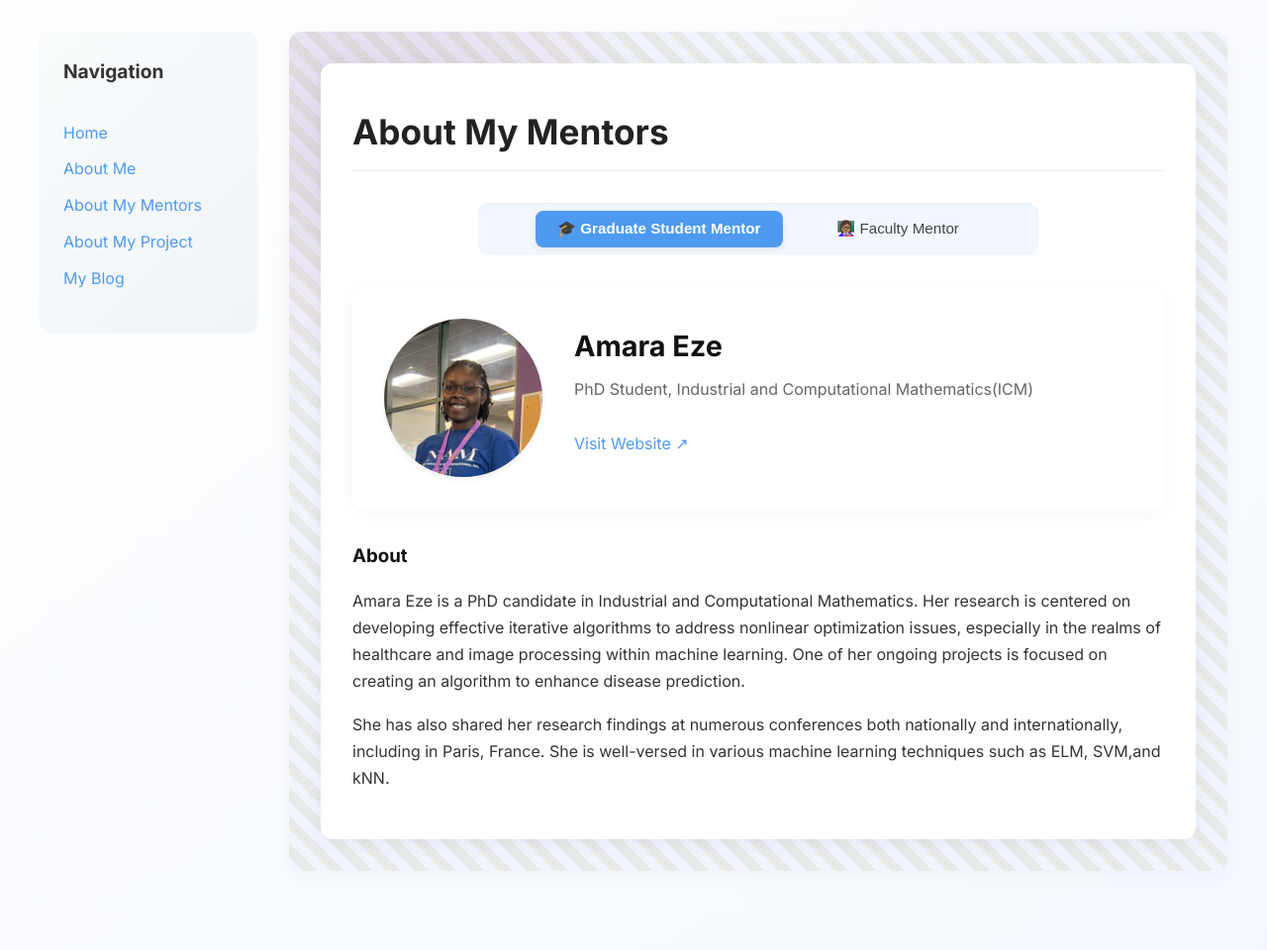
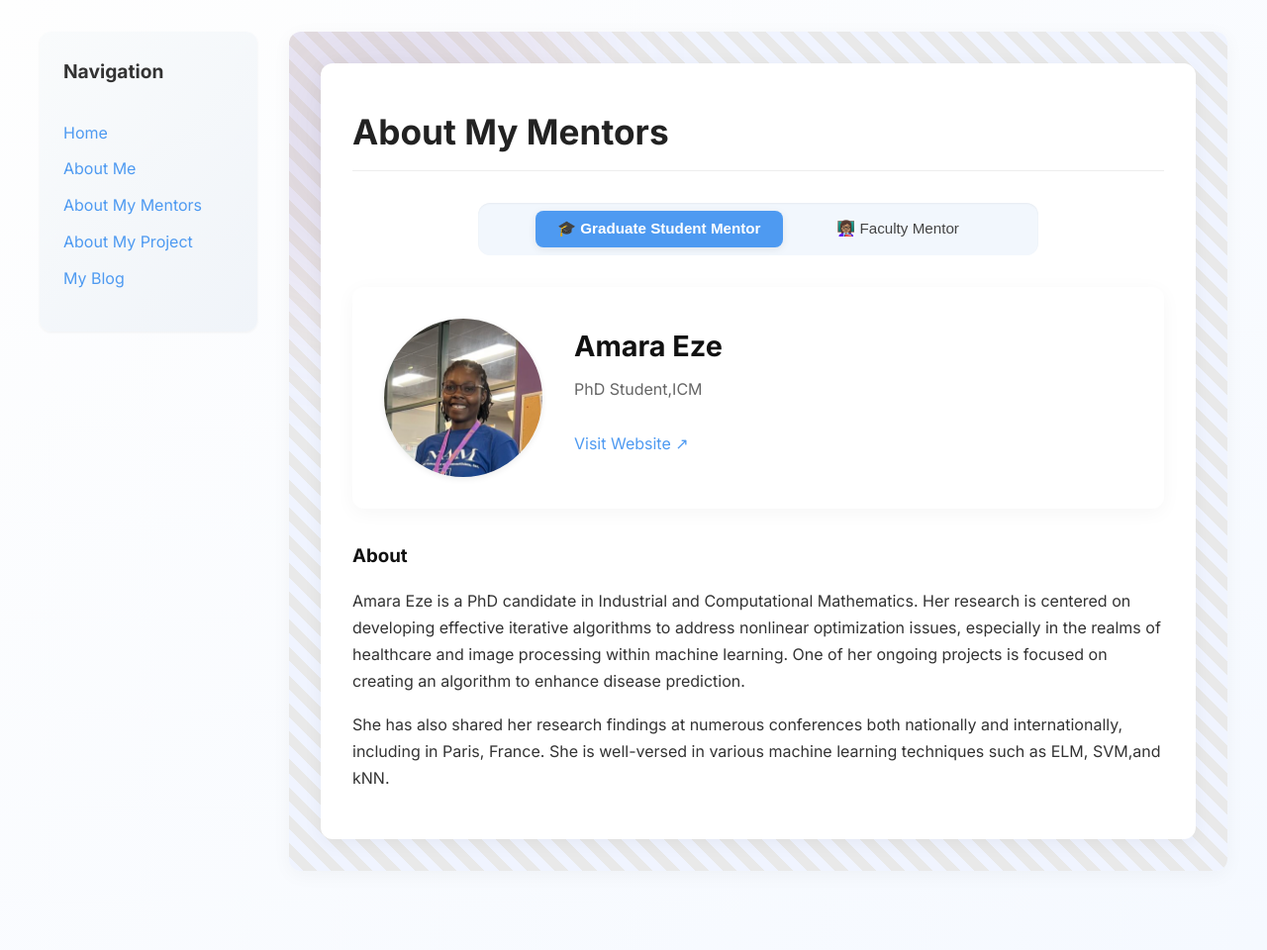
Before and after one commit to rojee-thapa/rojee-thapa.github.io, a Jekyll site: the page built from pages/about-my-mentor.md, in a window 1280 px wide. Shown: the whole page at 99% size. Built offline with Jekyll 4.4.1, drawn with Linux system fonts in a browser that asks for light colours.

Commit message:
Update about-my-mentor.md

```diff
--- a/pages/about-my-mentor.md
+++ b/pages/about-my-mentor.md
@@ -5,7 +5,7 @@ permalink: /about-my-mentor.html
 
 graduate_mentor:
   name: Amara Eze
-  title: PhD Student, Industrial and Computational Mathematics(ICM)
+  title: PhD Student,ICM
   image: /assets/images/graduate-mentor.jpg
   website: https://www.linkedin.com/in/amara-eze-569b59259/
   bio: |
@@ -20,6 +20,7 @@ faculty_mentor:
   website: https://www.linkedin.com/in/olaniyi-iyiola-phd-math-mba-business-analytics-89073455/
   bio: |
     Dr. Olaniyi Iyiola is a pioneering figure in the field of mathematics. He is associate Professor at Morgan State University specializing in the intersection of mathematics and artificial intelligence. He is a passionate researcher in fields such as Information Theory, Graph Theory, Numerical Methods, and Computational Complexity, with a focus on advancing AI applications in diverse domains, including cybersecurity, biomedical science, healthcare, and financial services.
+
     Dr. Iyiola is also the lead organizer of a special issue titled "Advances in Computing Methods for Artificial Intelligence" to be published in Mathematics, MDPI, aimed at pushing the frontiers of AI research. His contributions to the academic community were recently recognized with the MGB-SIAM Early Career Fellowship for 2023-2025, highlighting his exceptional achievements and commitment to supporting diversity, equity, and inclusion in STEM fields.
 
 ---
```
